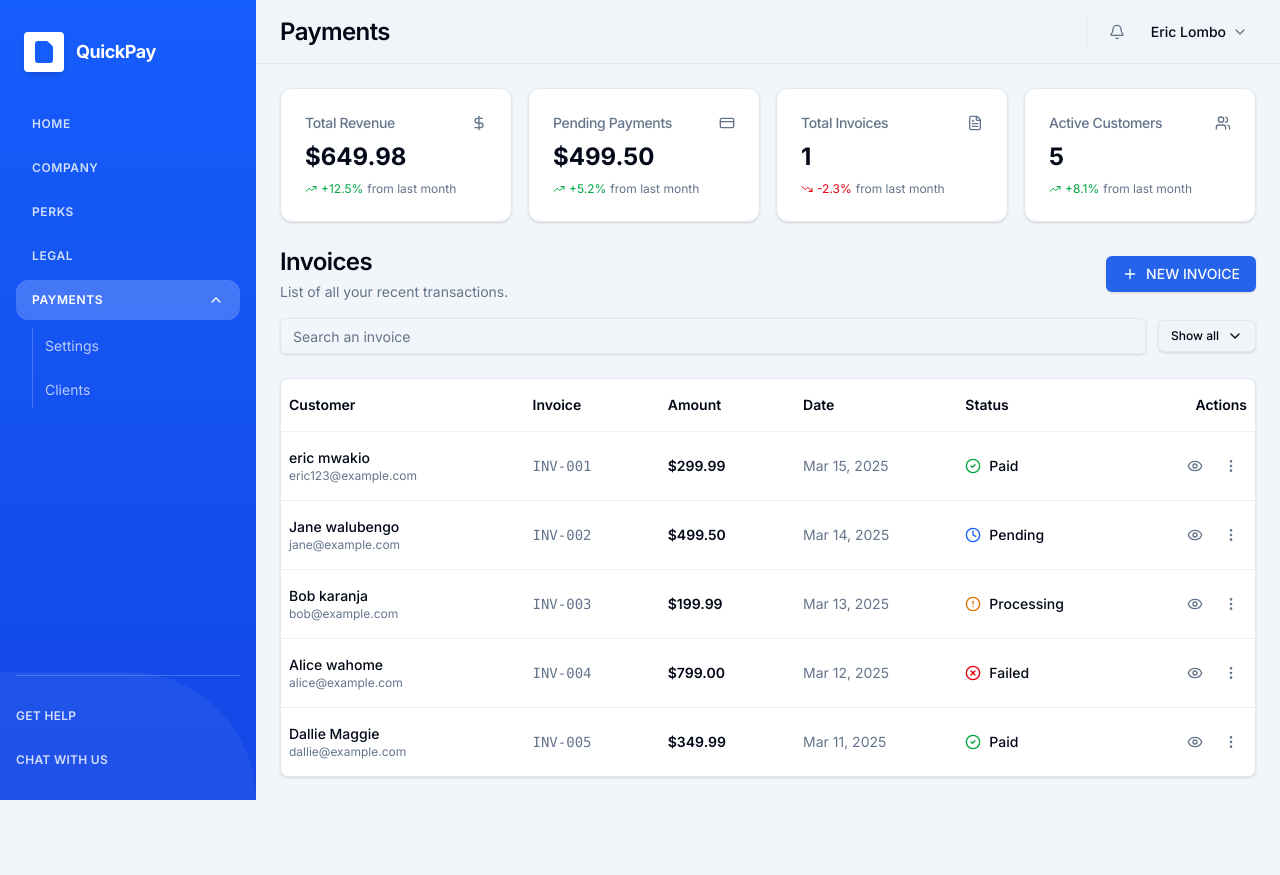
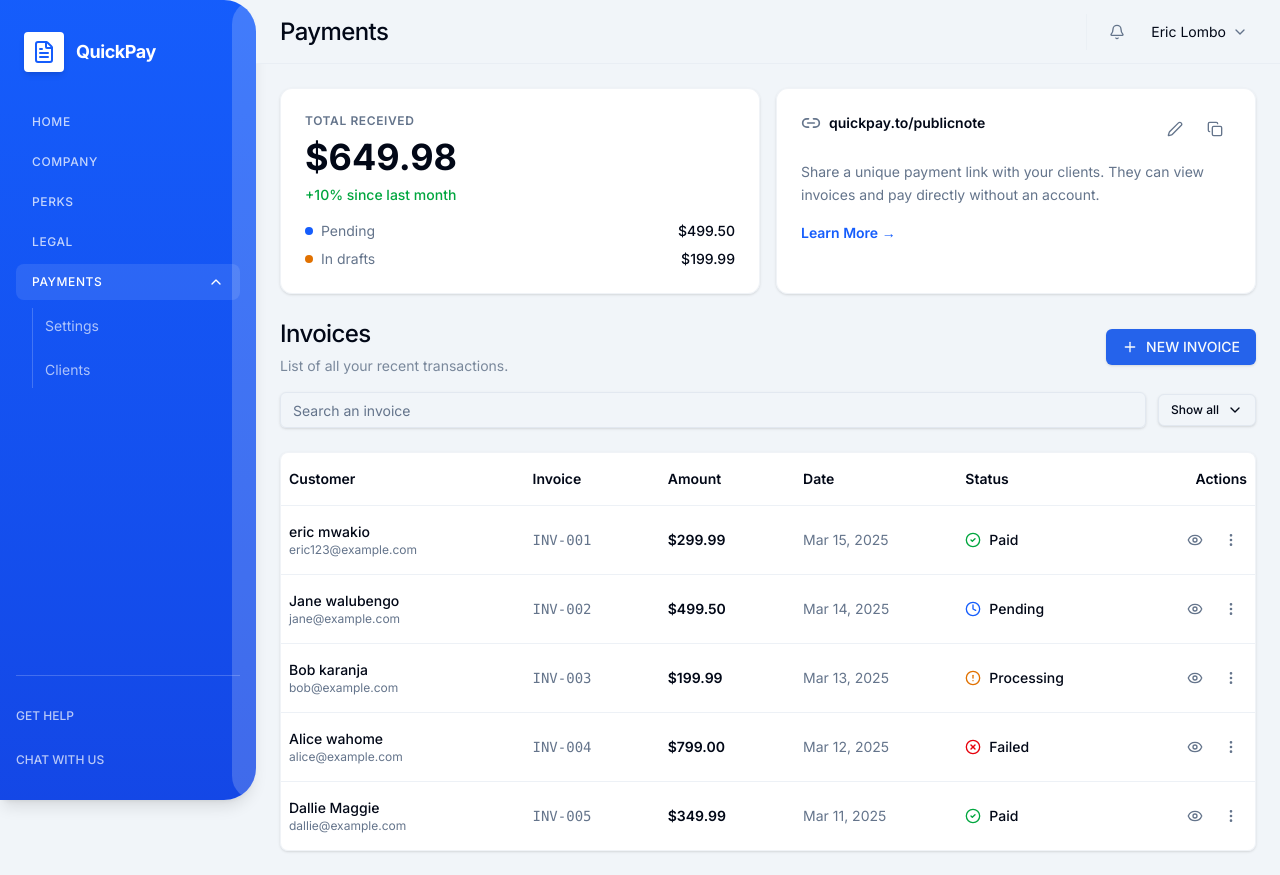
Before and after one commit to ericlombo/quickpay, a Next.js app: page / in a window 1280 px wide. Before the commit the page ends 801 px from the top, so only its background shows below. Built offline with nearby package versions, Linux system fonts and the light colour scheme.

Commit message:
Fix sidebar edge alignment and prevent content overlapand also added the top summary for payments

```diff
--- a/src/app/layout.tsx
+++ b/src/app/layout.tsx
@@ -13,19 +13,17 @@ export const metadata: Metadata = {
 
 export default function RootLayout({
   children,
-}: Readonly<{
+}: {
   children: React.ReactNode;
-}>) {
+}) {
   return (
     <html lang="en">
       <body className={inter.className}>
-        <div className="min-h-screen bg-muted/30">
-          <div className="flex min-h-screen w-full">
-            <Sidebar />
-            <main className="flex-1 min-w-0">
-              {children}
-            </main>
-          </div>
+        <div className="min-h-screen w-full bg-muted/20">
+          <Sidebar />
+          <main className="min-h-screen md:ml-64">
+            {children}
+          </main>
         </div>
 
         <Toaster
--- a/src/app/page.tsx
+++ b/src/app/page.tsx
@@ -3,7 +3,7 @@
 
 import { Header } from '@/components/layout/Header';
 import { MobileMenu } from '@/components/layout/MobileMenu';
-import { StatsCards } from '@/components/dashboard/StatsCards';
+import { TopSummaryRow } from '@/components/dashboard/TopSummaryRow';
 import { PaymentsTable } from '@/components/dashboard/PaymentsTable';
 import { PaymentModal } from '@/components/dashboard/PaymentModal';
 import { NewInvoiceDrawer } from '@/components/dashboard/NewInvoiceDrawer';
@@ -23,17 +23,17 @@ export default function Home() {
     <>
       <Header />
       <MobileMenu />
-      <div className="overflow-y-auto p-4 sm:p-6 space-y-6">
-        {/* Stats Row */}
-        <StatsCards />
+      <div className="p-4 sm:p-6 space-y-6">
+        {/* Top Summary Row */}
+        <TopSummaryRow />
 
         {/* Invoices Section */}
         <div className="space-y-4">
           {/* Title Row */}
           <div className="flex items-center justify-between">
             <div>
-              <h2 className="text-2xl font-semibold tracking-tight">Invoices</h2>
-              <p className="text-sm text-muted-foreground mt-1">List of all your recent transactions.</p>
+              <h2 className="text-2xl font-medium tracking-tight">Invoices</h2>
+              <p className="text-sm text-muted-foreground/85 mt-1.5">List of all your recent transactions.</p>
             </div>
             <Button onClick={openDrawer} className="gap-2">
               <Plus className="h-4 w-4" />
--- a/src/components/dashboard/PaymentsTable.tsx
+++ b/src/components/dashboard/PaymentsTable.tsx
@@ -117,7 +117,7 @@ export function PaymentsTable({ payments }: PaymentsTableProps) {
       </div>
 
       {/* Desktop Table View */}
-      <div className="rounded-lg border border-border bg-card shadow-sm overflow-hidden">
+      <div className="rounded-lg border border-border/50 bg-card/98 shadow-sm overflow-hidden transition-all duration-200 hover:shadow-md">
         <div className="overflow-x-auto">
           <Table>
             <TableHeader>
@@ -160,7 +160,7 @@ export function PaymentsTable({ payments }: PaymentsTableProps) {
                       <Button
                         variant="ghost"
                         size="icon"
-                        className="h-8 w-8 text-muted-foreground hover:text-foreground transition-colors"
+                        className="h-8 w-8 text-muted-foreground hover:text-foreground transition-all duration-150 hover:-translate-y-0.5 hover:shadow-sm"
                         onClick={() => handleViewPayment(payment)}
                         title="View details"
                       >
@@ -169,7 +169,7 @@ export function PaymentsTable({ payments }: PaymentsTableProps) {
                       <Button
                         variant="ghost"
                         size="icon"
-                        className="h-8 w-8 text-muted-foreground hover:text-foreground transition-colors"
+                        className="h-8 w-8 text-muted-foreground hover:text-foreground transition-all duration-150 hover:-translate-y-0.5 hover:shadow-sm"
                         title="More actions"
                       >
                         <MoreVertical className="h-4 w-4" />
--- /dev/null
+++ b/src/components/dashboard/TopSummaryRow.tsx
@@ -0,0 +1,119 @@
+'use client';
+
+import { Card, CardContent } from '../ui/card';
+import { Button } from '../ui/button';
+import { useStore } from '@/stores/useStore';
+import { formatCurrency } from '@/lib/formatters';
+import { useMemo } from 'react';
+import { Copy, Edit2, Link2 } from 'lucide-react';
+
+export function TopSummaryRow() {
+  const payments = useStore((state) => state.payments);
+
+  const totals = useMemo(() => {
+    const totalReceived = payments
+      .filter((p) => p.status === 'success')
+      .reduce((sum, p) => sum + p.amount, 0);
+
+    const pendingAmount = payments
+      .filter((p) => p.status === 'pending')
+      .reduce((sum, p) => sum + p.amount, 0);
+
+    const draftAmount = payments
+      .filter((p) => p.status === 'processing')
+      .reduce((sum, p) => sum + p.amount, 0);
+
+    return { totalReceived, pendingAmount, draftAmount };
+  }, [payments]);
+
+  return (
+    <div className="grid gap-4 grid-cols-1 lg:grid-cols-2">
+      {/* LEFT CARD - Total Received */}
+      <Card className="border border-border/50 bg-card/98 shadow-sm hover:shadow-md transition-all duration-200">
+        <CardContent className="p-6">
+          <div className="flex items-start justify-between">
+            {/* Left content */}
+            <div className="flex-1">
+              <p className="text-xs font-semibold text-muted-foreground uppercase tracking-wider mb-2">
+                Total Received
+              </p>
+              <div className="mb-4">
+                <p className="text-4xl font-bold text-foreground">
+                  {formatCurrency(totals.totalReceived)}
+                </p>
+                <p className="text-sm text-green-600 font-medium mt-2">
+                  +10% since last month
+                </p>
+              </div>
+
+              {/* Mini status rows */}
+              <div className="space-y-2">
+                <div className="flex items-center justify-between text-sm">
+                  <div className="flex items-center gap-2">
+                    <div className="w-2 h-2 rounded-full bg-blue-600"></div>
+                    <span className="text-muted-foreground">Pending</span>
+                  </div>
+                  <span className="font-medium text-foreground">
+                    {formatCurrency(totals.pendingAmount)}
+                  </span>
+                </div>
+                <div className="flex items-center justify-between text-sm">
+                  <div className="flex items-center gap-2">
+                    <div className="w-2 h-2 rounded-full bg-amber-600"></div>
+                    <span className="text-muted-foreground">In drafts</span>
+                  </div>
+                  <span className="font-medium text-foreground">
+                    {formatCurrency(totals.draftAmount)}
+                  </span>
+                </div>
+              </div>
+            </div>
+          </div>
+        </CardContent>
+      </Card>
+
+      {/* RIGHT CARD - Public Note Link */}
+      <Card className="border border-border/50 bg-card/98 shadow-sm hover:shadow-md transition-all duration-200">
+        <CardContent className="p-6">
+          <div className="flex items-start justify-between mb-4">
+            {/* Title with icon */}
+            <div className="flex items-center gap-2">
+              <Link2 className="h-5 w-5 text-muted-foreground" />
+              <p className="text-sm font-semibold text-foreground">quickpay.to/publicnote</p>
+            </div>
+
+            {/* Action buttons */}
+            <div className="flex items-center gap-2">
+              <Button
+                variant="ghost"
+                size="icon"
+                className="h-8 w-8 text-muted-foreground hover:text-foreground transition-all duration-150"
+                title="Edit"
+              >
+                <Edit2 className="h-4 w-4" />
+              </Button>
+              <Button
+                variant="ghost"
+                size="icon"
+                className="h-8 w-8 text-muted-foreground hover:text-foreground transition-all duration-150"
+                title="Copy"
+              >
+                <Copy className="h-4 w-4" />
+              </Button>
+            </div>
+          </div>
+
+          {/* Description */}
+          <p className="text-sm text-muted-foreground mb-4 leading-relaxed">
+            Share a unique payment link with your clients. They can view invoices and pay directly without an account.
+          </p>
+
+          {/* Learn more link */}
+          <button className="text-sm font-semibold text-blue-600 hover:text-blue-700 transition-colors duration-150 flex items-center gap-1">
+            Learn More →
+          </button>
+        </CardContent>
+      </Card>
+    </div>
+  );
+}
--- a/src/components/layout/Header.tsx
+++ b/src/components/layout/Header.tsx
@@ -8,28 +8,28 @@ export function Header() {
   const [userMenuOpen, setUserMenuOpen] = useState(false);
 
   return (
-    <header className="sticky top-0 z-40 flex h-14 sm:h-16 items-center border-b bg-background px-4 sm:px-6">
+    <header className="sticky top-0 z-40 flex h-14 sm:h-16 items-center border-b border-border/50 bg-background/95 backdrop-blur-sm px-4 sm:px-6 transition-all duration-150">
       <div className="flex flex-1 items-center justify-between">
         {/* Left side: Mobile Menu + Title */}
         <div className="flex items-center gap-4">
           <Button
             variant="ghost"
             size="icon"
-            className="md:hidden h-10 w-10"
+            className="md:hidden h-10 w-10 transition-all duration-150 hover:scale-105"
             onClick={toggleMobileMenu}
             aria-label="Open menu"
           >
             <Menu className="h-5 w-5" />
           </Button>
-          <h1 className="text-xl sm:text-2xl font-semibold tracking-tight">Payments</h1>
+          <h1 className="text-xl sm:text-2xl font-medium tracking-tight transition-all duration-150">Payments</h1>
         </div>
 
         {/* Right-side controls: Bell icon + User dropdown */}
-        <div className="flex items-center gap-2 border-l border-border pl-3">
+        <div className="flex items-center gap-2 border-l border-border/40 pl-3">
           <Button
             variant="ghost"
             size="icon"
-            className="h-9 w-9 text-muted-foreground hover:text-foreground"
+            className="h-9 w-9 text-muted-foreground hover:text-foreground transition-all duration-150 hover:scale-105"
             aria-label="Notifications"
           >
             <Bell className="h-5 w-5" />
@@ -40,23 +40,23 @@ export function Header() {
               variant="ghost"
               size="sm"
               onClick={() => setUserMenuOpen(!userMenuOpen)}
-              className="h-9 px-2 text-sm font-medium flex items-center gap-1.5 hover:bg-muted"
+              className="h-9 px-2 text-sm font-normal flex items-center gap-1.5 hover:bg-muted/60 transition-all duration-150"
             >
               <span>Eric Lombo</span>
-              <ChevronDown className="h-4 w-4 text-muted-foreground" />
+              <ChevronDown className="h-4 w-4 text-muted-foreground transition-transform duration-150" />
             </Button>
 
             {/* User dropdown menu (placeholder) */}
             {userMenuOpen && (
-              <div className="absolute right-0 mt-2 w-48 bg-white border border-border rounded-lg shadow-lg py-2">
-                <button className="w-full text-left px-4 py-2 text-sm text-foreground hover:bg-muted">
+              <div className="absolute right-0 mt-2 w-48 bg-white border border-border/60 rounded-lg shadow-md py-2 animate-in fade-in zoom-in-95 duration-150">
+                <button className="w-full text-left px-4 py-2 text-sm text-foreground hover:bg-muted/40 transition-colors duration-100">
                   Profile
                 </button>
-                <button className="w-full text-left px-4 py-2 text-sm text-foreground hover:bg-muted">
+                <button className="w-full text-left px-4 py-2 text-sm text-foreground hover:bg-muted/40 transition-colors duration-100">
                   Settings
                 </button>
-                <hr className="my-2" />
-                <button className="w-full text-left px-4 py-2 text-sm text-foreground hover:bg-muted">
+                <hr className="my-2 border-border/40" />
+                <button className="w-full text-left px-4 py-2 text-sm text-foreground hover:bg-muted/40 transition-colors duration-100">
                   Logout
                 </button>
               </div>
--- a/src/components/layout/Sidebar.tsx
+++ b/src/components/layout/Sidebar.tsx
@@ -26,52 +26,54 @@ export function Sidebar() {
   ];
 
   return (
-    <div className="hidden md:flex w-64 flex-col sticky top-0 h-screen shrink-0 z-30">
-      <div className="flex flex-col grow bg-linear-to-b from-blue-600 to-blue-700 text-white pt-8 relative overflow-hidden">
-        {/* Curved swoosh bottom-left decoration */}
-        <div className="absolute bottom-0 left-0 w-full h-32 bg-white opacity-5 rounded-tr-full"></div>
+    <div className="hidden md:flex fixed top-0 left-0 h-screen w-64 z-30">
+      <div className="relative flex flex-col w-full bg-linear-to-b from-blue-600 via-blue-650 to-blue-700 text-white pt-8 shadow-lg rounded-tr-[32px] rounded-br-[32px] overflow-hidden">
 
-        {/* Header - Brand Row */}
+        {/* INNER CURVE — stays INSIDE sidebar */}
+        <div className="pointer-events-none absolute top-0 right-0 h-full w-6 bg-muted/20 rounded-l-[999px]" />
+
+        {/* Brand */}
         <div className="px-6 pb-8 flex items-center gap-3 relative z-10">
           <div className="h-10 w-10 rounded bg-white text-blue-600 flex items-center justify-center shadow-md">
-            <FileText className="h-6 w-6 fill-current" />
+            <FileText className="h-6 w-6" />
           </div>
-          <span className="font-bold text-lg tracking-tight text-white">QuickPay</span>
+          <span className="font-bold text-lg tracking-tight">QuickPay</span>
         </div>
 
-        {/* Navigation - Uppercase */}
+        {/* Navigation */}
         <nav className="flex-1 px-4 space-y-1 relative z-10">
           {mainNavItems.map((item) => (
             <div key={item.id}>
               <button
-                onClick={() => item.id === 'payments' && setPaymentsExpanded(!paymentsExpanded)}
+                onClick={() =>
+                  item.id === 'payments' && setPaymentsExpanded(!paymentsExpanded)
+                }
                 className={cn(
-                  "w-full flex items-center justify-between px-4 py-3 text-xs font-semibold rounded-xl transition-all",
+                  'w-full flex items-center justify-between px-4 py-2.5 text-xs font-medium rounded-lg transition-all',
                   item.id === 'payments'
-                    ? "bg-white/20 text-white"
-                    : "text-white/80 hover:bg-white/10 hover:text-white"
+                    ? 'bg-white/10 text-white'
+                    : 'text-white/75 hover:bg-white/10 hover:text-white'
                 )}
               >
                 <span className="tracking-wider">{item.label}</span>
                 {item.hasSubmenu && (
                   <ChevronDown
                     className={cn(
-                      "h-4 w-4 transition-transform",
-                      paymentsExpanded ? "rotate-180" : ""
+                      'h-4 w-4 transition-transform',
+                      paymentsExpanded && 'rotate-180'
                     )}
                   />
                 )}
               </button>
 
-              {/* Submenu for PAYMENTS */}
               {item.id === 'payments' && paymentsExpanded && (
                 <div className="ml-4 mt-2 space-y-2 border-l border-white/20 pl-3">
-                  {paymentSubItems.map((subitem) => (
+                  {paymentSubItems.map((sub) => (
                     <button
-                      key={subitem.id}
-                      className="w-full text-left text-sm text-white/70 hover:text-white py-2 transition-colors"
+                      key={sub.id}
+                      className="block w-full text-left text-sm text-white/65 hover:text-white/90 py-2"
                     >
-                      {subitem.label}
+                      {sub.label}
                     </button>
                   ))}
                 </div>
@@ -80,15 +82,13 @@ export function Sidebar() {
           ))}
         </nav>
 
-        {/* Divider */}
-        <div className="mx-4 border-t border-white/20 relative z-10"></div>
+        <div className="mx-4 border-t border-white/20" />
 
-        {/* Bottom Links */}
-        <div className="px-4 py-6 space-y-3 relative z-10">
+        <div className="px-4 py-6 space-y-3">
           {bottomLinks.map((link) => (
             <button
               key={link.id}
-              className="w-full text-left text-xs font-semibold text-white/80 hover:text-white py-2 transition-colors tracking-wide"
+              className="block w-full text-left text-xs font-medium text-white/70 hover:text-white py-2"
             >
               {link.label}
             </button>
```
